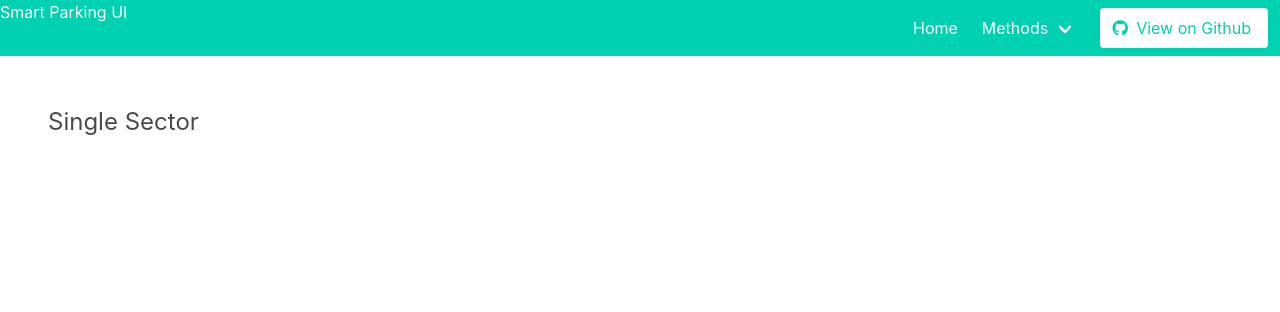
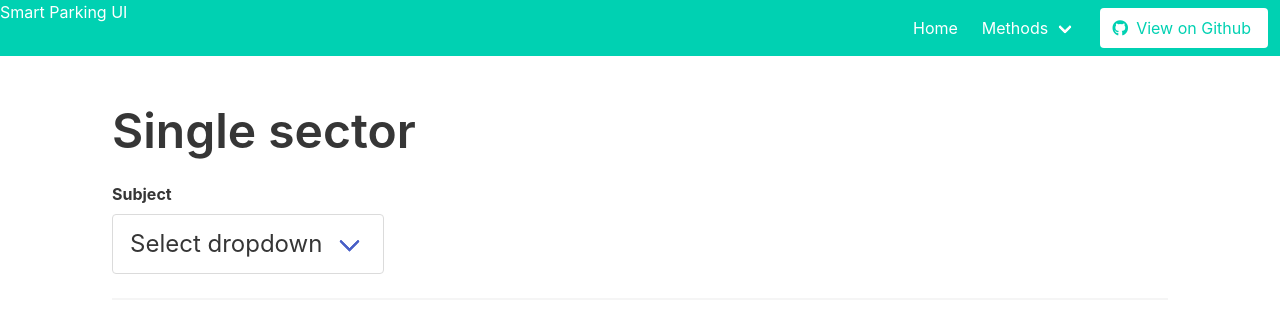
Before and after one commit to Flurokazoo/Smart-City-UI, a React (Create React App) app: page /single in a window 1280 px wide. Shown: the top 312 px of the page. Built offline with nearby package versions, Linux system fonts and the light colour scheme; what google-maps-react would draw is missing.

Commit message:
Convert single sector component to class component

```diff
--- a/src/App.js
+++ b/src/App.js
@@ -21,7 +21,7 @@ class App extends Component {
           <TransitionGroup>
             <CSSTransition
               key={location.key}
-              timeout={150}
+              timeout={300}
               classNames="fade"
             >
               <Switch location={location}>
--- a/src/components/Singlesector.js
+++ b/src/components/Singlesector.js
@@ -1,15 +1,34 @@
-import React from 'react'
+import React, { Component } from 'react'
 import Navbar from './Navbar'
+import axios from 'axios'
 
-const Singlesector = (props) =>{
+class Singlesector extends Component {
+    render() {
         return <div className='page'>
             <Navbar />
+            <div className="container">
                 <div className="content">
                     <section className="section">
-                <p className="is-size-4">Single Sector</p>
+                        <h1 className="title is-size-1">Single sector</h1>
+
+                        <div class="field">
+                            <label class="label">Subject</label>
+                            <div class="control">
+                                <div class="select is-large">
+                                    <select>
+                                        <option>Select dropdown</option>
+                                        <option>With options</option>
+                                    </select>
+                                </div>
+                            </div>
+                        </div>
+                        <hr></hr>
                     </section>
+                </div>
             </div>
         </div>
 
     }
+}
+
 export default Singlesector
```
Lines whose indentation alone changed are shown as unchanged.
